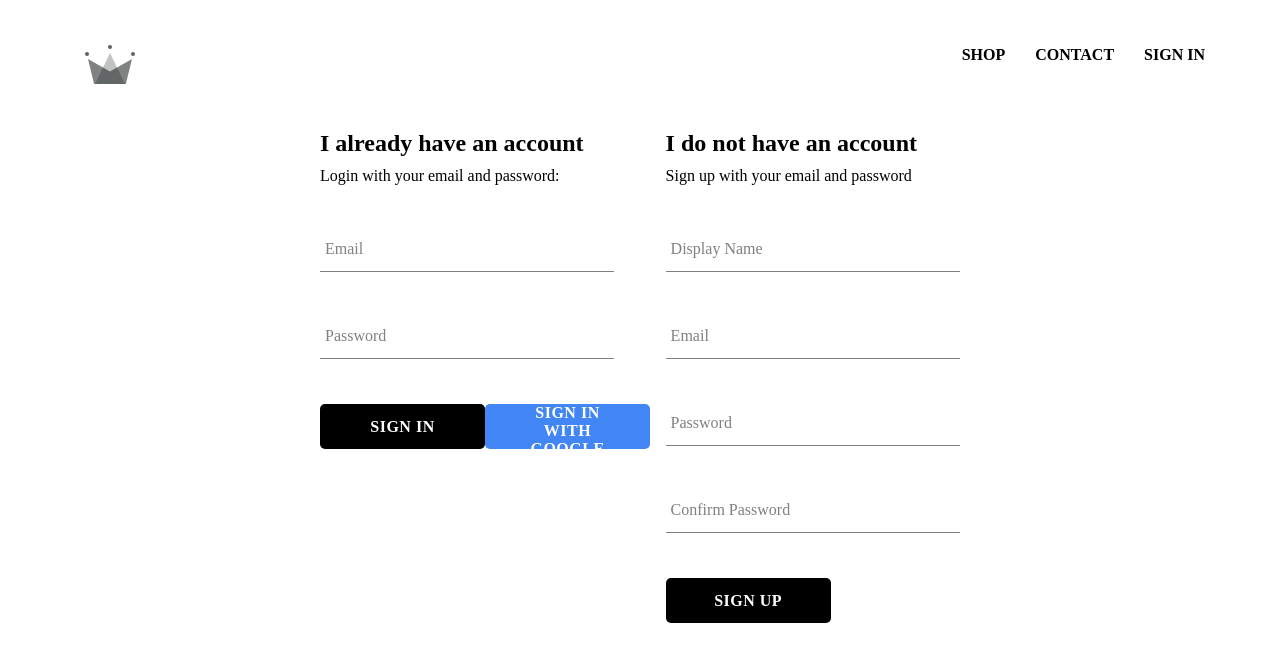
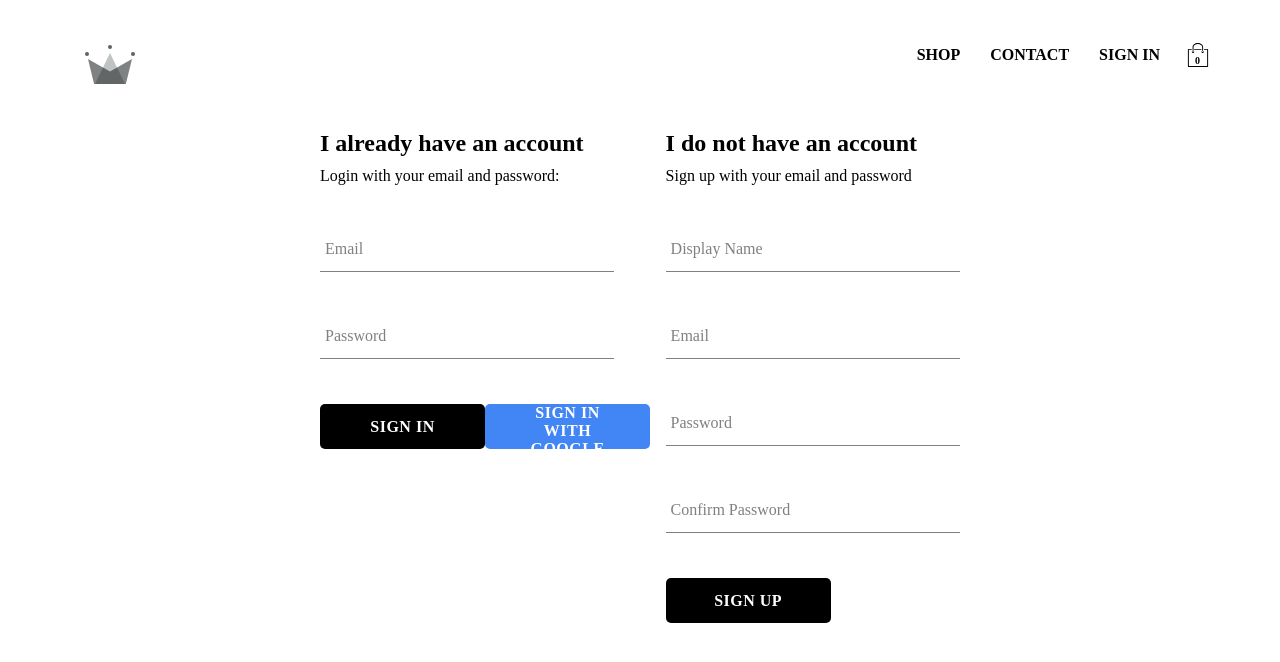
Before and after one commit to suzynakayama/online-shop, a React (Create React App) app: page /signin in a window 1280 px wide. Shown: the top 662 px of the page. Built offline with nearby package versions, Linux system fonts and the light colour scheme; no server answers; a web font is replaced by a local one.

Commit message:
cart icon and dropdown, including reducer

```diff
--- /dev/null
+++ b/src/components/CartDropdown/CartDropdown.jsx
@@ -0,0 +1,14 @@
+import React from "react";
+import CustomButton from "../CustomButton/CustomButton";
+import "./CartDropdown.styles.scss";
+
+const CartDropdown = () => {
+	return (
+		<div className="cart-dropdown">
+			<div className="cart-dropdown__items"></div>
+			<CustomButton>GO TO CHECKOUT</CustomButton>
+		</div>
+	);
+};
+
+export default CartDropdown;
--- /dev/null
+++ b/src/components/CartDropdown/CartDropdown.styles.scss
@@ -0,0 +1,25 @@
+.cart-dropdown {
+	position: absolute;
+	width: 240px;
+	height: 340px;
+	display: flex;
+	flex-direction: column;
+	padding: 20px;
+	border: 1px solid black;
+	background-color: white;
+	top: 90px;
+	right: 40px;
+	z-index: 5;
+
+	.cart-dropdown__items {
+		height: 240px;
+		display: flex;
+		flex-direction: column;
+		overflow: scroll;
+	}
+
+	button {
+		margin-top: auto;
+		white-space: nowrap;
+	}
+}
--- /dev/null
+++ b/src/components/CartIcon/CartIcon.jsx
@@ -0,0 +1,20 @@
+import React from "react";
+import "./CartIcon.styles.scss";
+import { ReactComponent as ShoppingIcon } from "../../assets/shopping-bag.svg";
+import { connect } from "react-redux";
+import { toggleCartHidden } from "../../redux/cart/cartActions";
+
+const CartIcon = ({ toggleCartHidden }) => {
+	return (
+		<div className="cart" onClick={toggleCartHidden}>
+			<ShoppingIcon className="cart__shopping-icon" />
+			<span className="cart__item-count">0</span>
+		</div>
+	);
+};
+
+const mapDispatchToProps = (dispatch) => ({
+	toggleCartHidden: () => dispatch(toggleCartHidden()),
+});
+
+export default connect(null, mapDispatchToProps)(CartIcon);
--- /dev/null
+++ b/src/components/CartIcon/CartIcon.styles.scss
@@ -0,0 +1,21 @@
+.cart {
+	width: 45px;
+	height: 45px;
+	position: relative;
+	display: flex;
+	align-items: center;
+	justify-content: center;
+	cursor: pointer;
+
+	.cart__shopping-icon {
+		width: 24px;
+		height: 24px;
+	}
+
+	.cart__item-count {
+		position: absolute;
+		font-size: 10px;
+		font-weight: bold;
+		bottom: 12px;
+	}
+}
--- a/src/components/Header/Header.jsx
+++ b/src/components/Header/Header.jsx
@@ -4,8 +4,10 @@
 import { ReactComponent as Logo } from "../../assets/crown.svg";
 import { auth } from "../../firebase/firebase.utils";
 import { connect } from "react-redux";
+import CartIcon from "../CartIcon/CartIcon";
+import CartDropdown from "../CartDropdown/CartDropdown";
 
-const Header = ({ currentUser }) => (
+const Header = ({ currentUser, hidden }) => (
 	<div className="header">
 		<Link to="/" className="header__logo">
 			<Logo />
@@ -26,13 +28,16 @@
 					SIGN IN
 				</Link>
 			)}
+			<CartIcon />
 		</div>
+		{hidden ? null : <CartDropdown />}
 	</div>
 );
 
 // function will get the user state from store and return as props to the header
-const mapStateToProps = (state) => ({
-	currentUser: state.user.currentUser,
+const mapStateToProps = ({ user: { currentUser }, cart: { hidden } }) => ({
+	currentUser,
+	hidden,
 });
 
 // HOC that gets 2 functions (mapStateToProps and mapDispatchToProps)
--- /dev/null
+++ b/src/redux/cart/cartActions.js
@@ -0,0 +1,5 @@
+import CartActionTypes from "./cartTypes";
+
+export const toggleCartHidden = () => ({
+	type: CartActionTypes.TOGGLE_CART_HIDDEN,
+});
--- /dev/null
+++ b/src/redux/cart/cartReducer.js
@@ -0,0 +1,19 @@
+import CartActionTypes from "./cartTypes";
+
+const INITIAL_STATE = {
+	hidden: true,
+};
+
+const cartReducer = (state = INITIAL_STATE, action) => {
+	switch (action.type) {
+		case CartActionTypes.TOGGLE_CART_HIDDEN:
+			return {
+				...state,
+				hidden: !state.hidden,
+			};
+		default:
+			return state;
+	}
+};
+
+export default cartReducer;
--- /dev/null
+++ b/src/redux/cart/cartTypes.js
@@ -0,0 +1,5 @@
+const CartActionsTypes = {
+	TOGGLE_CART_HIDDEN: "TOGGLE_CART_HIDDEN",
+};
+
+export default CartActionsTypes;
--- a/src/redux/rootReducer.js
+++ b/src/redux/rootReducer.js
@@ -1,7 +1,9 @@
 import { combineReducers } from "redux";
 
 import userReducer from "./user/userReducer";
+import cartReducer from "./cart/cartReducer";
 
 export default combineReducers({
 	user: userReducer,
+	cart: cartReducer,
 });
```
Also changed, not shown: src/assets/shopping-bag.svg (added).
